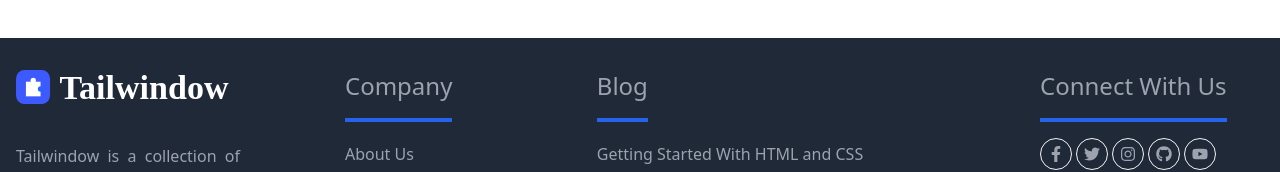
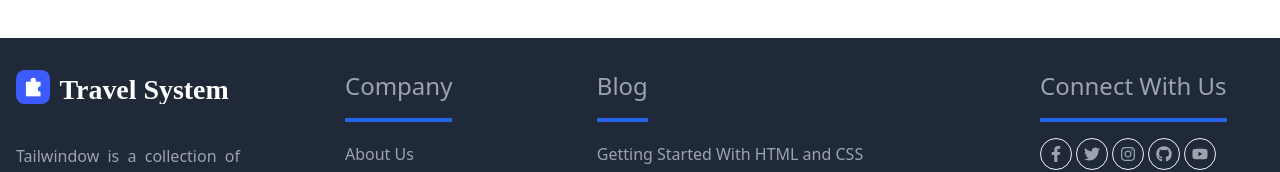
Before and after one commit to DushanMalind/React_Travel_System, a React (Create React App) app in the folder client/: page / in a window 1280 px wide. Shown: the part 139-311 px from the top of the page. Built offline with nearby package versions, Linux system fonts and the light colour scheme.

Commit message:
Footer change

```diff
--- a/client/src/view/common/Footer/Footer.tsx
+++ b/client/src/view/common/Footer/Footer.tsx
@@ -25,9 +25,9 @@ export class Footer extends Component {
                                                         <circle cx="259" cy="156" r="40" fill="#fff"></circle>
                                                         <circle cx="369" cy="286" r="40" fill="#2962FF"></circle>
                                                     </g>
-                                                    <text fill="white" font-family="Nunito-Bold, Nunito" font-size="512"
+                                                    <text fill="white" font-family="Nunito-Bold, Nunito" font-size="420"
                                                           font-weight="bold">
-                                                        <tspan x="654" y="518">Tailwindow</tspan>
+                                                        <tspan x="654" y="518">Travel System</tspan>
                                                     </text>
                                                 </g>
                                             </g>
```
